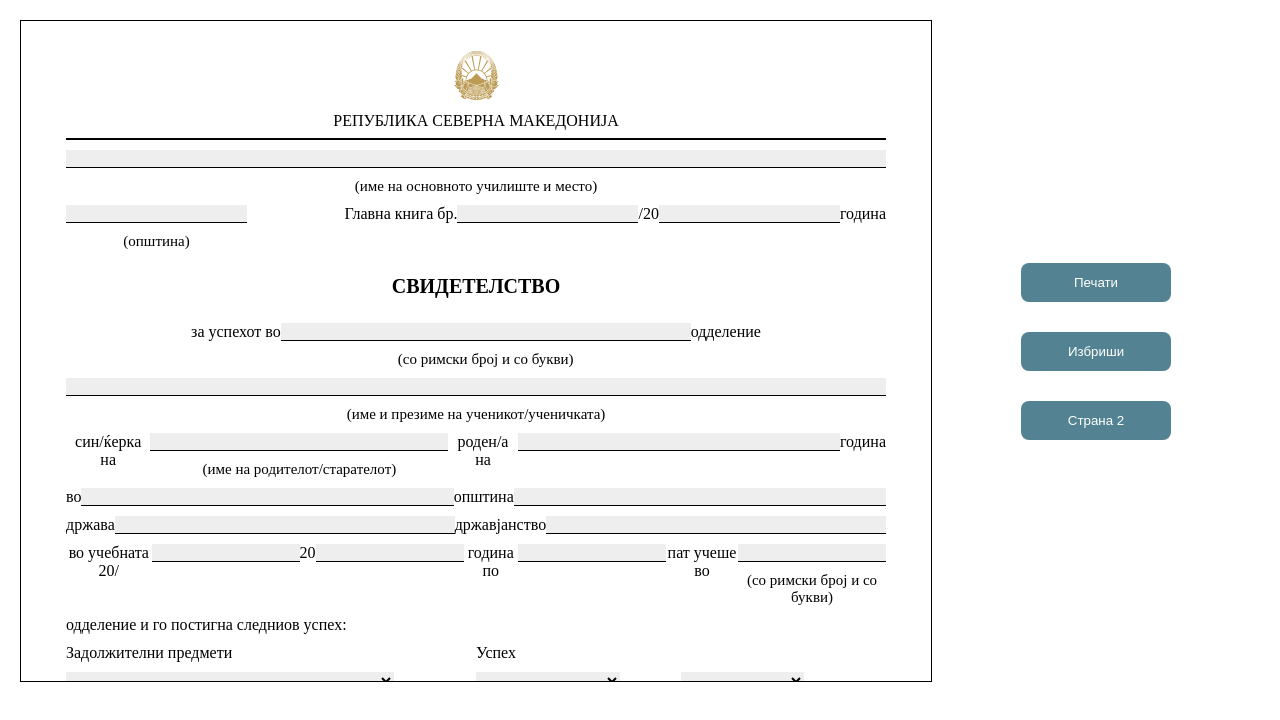
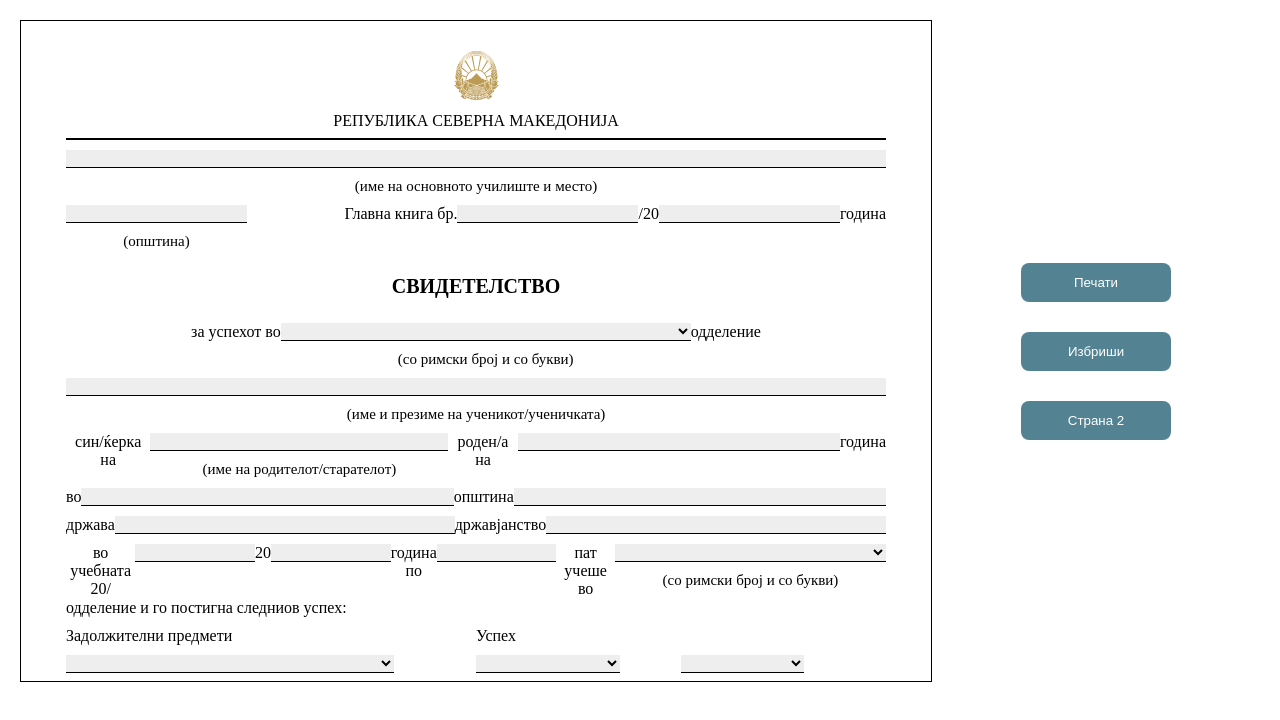
Before and after one commit to kzdraveva/diploma-generator, a React (Create React App) app: page / in a window 1280 px wide. Shown: the top 720 px of the page. Built offline with nearby package versions, Linux system fonts and the light colour scheme.

Commit message:
Add options for school year

```diff
--- a/src/App.js
+++ b/src/App.js
@@ -8,9 +8,7 @@
 } from "./components/shared/constants/Grades";
 // import ReactToPrint from "react-to-print";
 
-function App() {
-  const [pageNumber, setPageNumber] = useState(1);
-  const [formData, setFormData] = useState({
+const initialFormData = {
   schoolName: "",
   municipality: "",
   bookNum: "",
@@ -26,14 +24,18 @@
   startSchoolYear: "",
   endSchoolYear: "",
   number: "",
-    gradeNumber: "",
+  schoolYear: "",
   subjects: Array.from({ length: 15 }, (_, index) => ({
     id: index,
     name: "",
     grade: "",
     gradeNumber: "",
   })),
-  });
+};
+
+function App() {
+  const [pageNumber, setPageNumber] = useState(1);
+  const [formData, setFormData] = useState(initialFormData);
 
   const componentRef = useRef();
   const printRef = useRef();
@@ -45,7 +47,7 @@
   };
 
   const onDelete = () => {
-    console.log("On delete");
+    setFormData(initialFormData);
   };
 
   const onPageChange = () => {
@@ -56,11 +58,23 @@
     }
   };
 
-  const handleChange = (event) => {
-    const { name, value } = event.target;
-    setFormData({ ...formData, [name]: value }, () => {
-      console.log(formData);
-    });
+  const handleChange = (event, name) => {
+    const { value } = event.target;
+
+    // If the event comes from a select component, directly update the form data
+    if (name) {
+      setFormData((prevFormData) => ({
+        ...prevFormData,
+        [name]: value,
+      }));
+    } else {
+      // If the event comes from an input component, extract the name from the event
+      const { name } = event.target;
+      setFormData((prevFormData) => ({
+        ...prevFormData,
+        [name]: value,
+      }));
+    }
   };
 
   const handleSubjectChange = (e, field, id) => {
--- a/src/components/features/diplomaTemplate/DiplomaTemplate.js
+++ b/src/components/features/diplomaTemplate/DiplomaTemplate.js
@@ -3,6 +3,8 @@
 import { Input } from "../../shared/input/Input";
 import { DiplomaHeader } from "./components/DiplomaHeader";
 import { SubjectEntry } from "./components/SubjectEntry";
+import { Select } from "../../shared/select/Select";
+import { SchoolYears } from "../../shared/constants/SchoolYears";
 
 const Wrapper = styled.div`
   border: 1px solid;
@@ -79,10 +81,10 @@
         <MainText>СВИДЕТЕЛСТВО</MainText>
         <Grade>
           за успехот во
-          <Input
-            type="text"
+          <Select
             name="grade"
             value={formData.grade}
+            options={SchoolYears}
             onChange={handleChange}
             description={"со римски број и со букви"}
             separatorWidth="100%"
@@ -188,12 +190,14 @@
               separatorWidth="100%"
             />
             пат учеше во
-            <Input
-              type="text"
-              name="gradeNumber"
-              value={formData.gradeNumber}
-              description="со римски број и со букви"
+            <Select
+              name="schoolYear"
+              value={formData.schoolYear}
+              options={SchoolYears}
+              onChange={handleChange}
+              description={"со римски број и со букви"}
               separatorWidth="100%"
+              inputWidth="50%"
             />
           </SchoolYearInfo>
           <div>одделение и го постигна следниов успех:</div>
--- /dev/null
+++ b/src/components/shared/constants/SchoolYears.js
@@ -0,0 +1,12 @@
+export const SchoolYears = [
+  { value: "", label: "" },
+  { value: "I Prvo", label: "I Прво" },
+  { value: "II Vtoro", label: "II Второ" },
+  { value: "III Treto", label: "III Трето" },
+  { value: "IV Cetvrto", label: "IV Четврто" },
+  { value: "V Petto", label: "V Петто" },
+  { value: "VI Sesto", label: "VI Шесто" },
+  { value: "VII Sedmo", label: "VII Седмо" },
+  { value: "VIII Osmo", label: "VIII Осмо" },
+  { value: "IX Deveto", label: "IX Девето" },
+];
```
Lines whose indentation alone changed are shown as unchanged.
